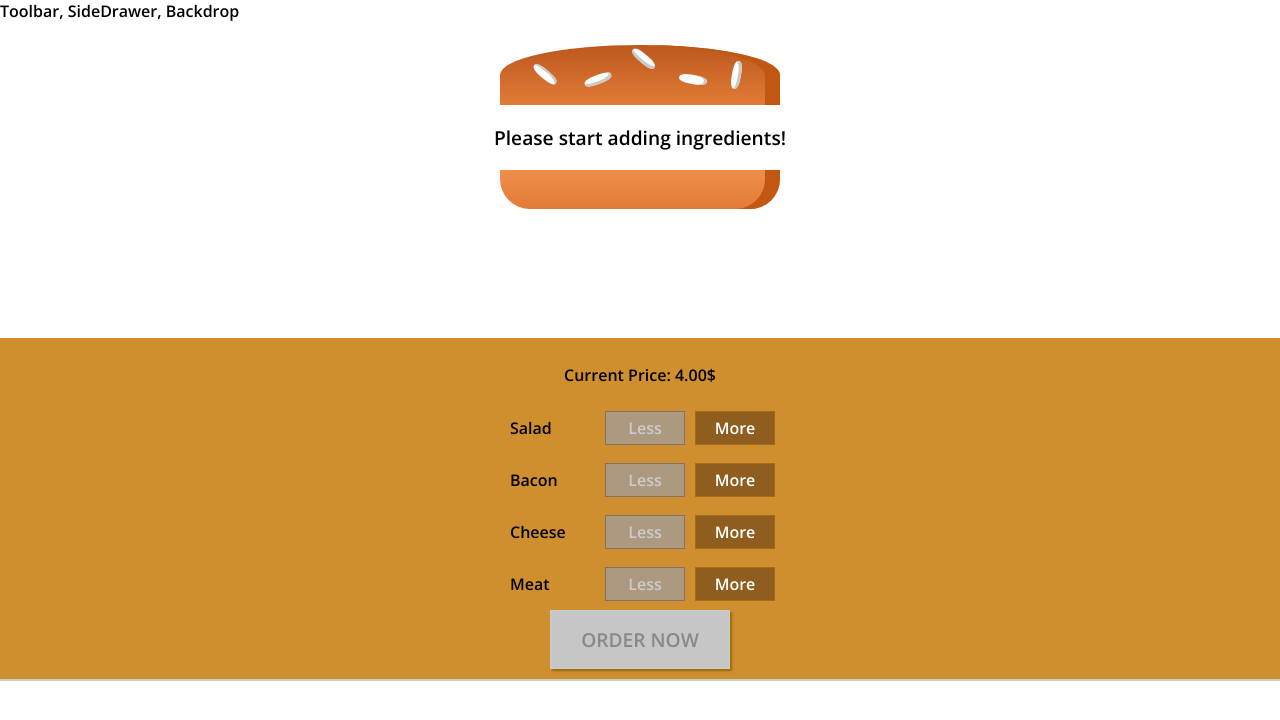
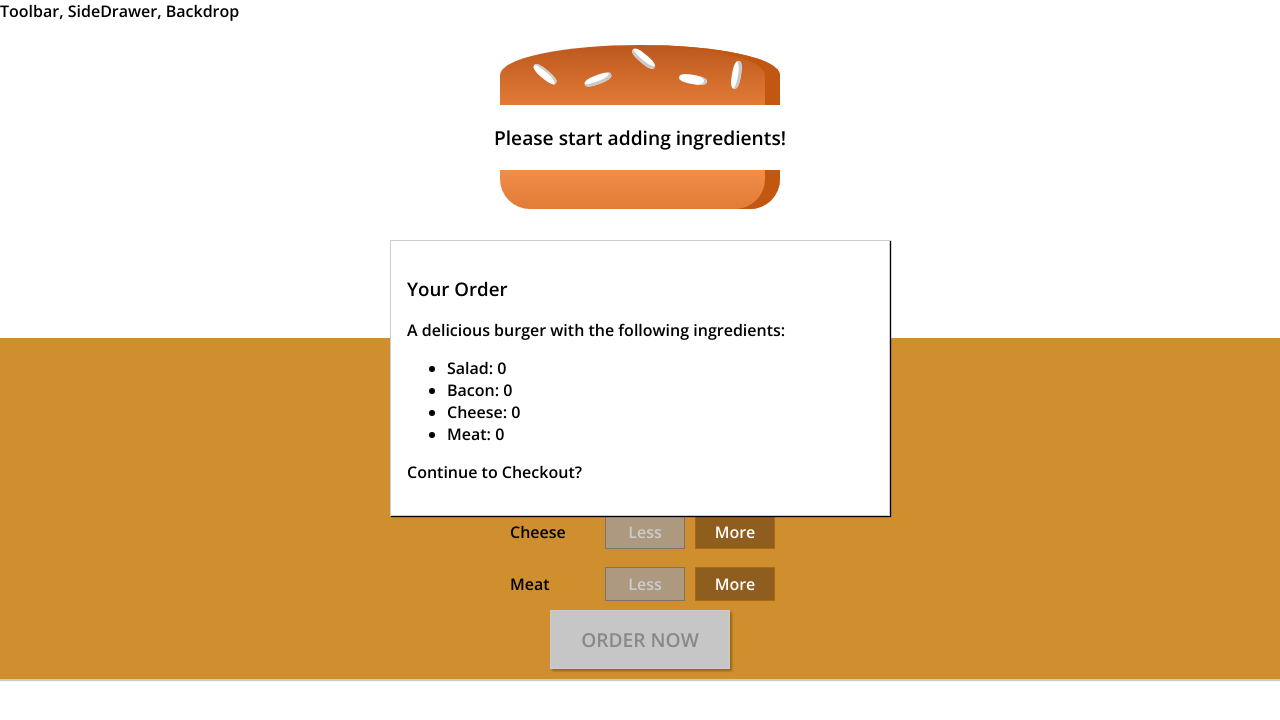
Before and after one commit to talaharon/Burger-Builder-App, a React app: page / in a window 1280 px wide. Shown: the top 720 px of the page. Built offline with nearby package versions, Linux system fonts and the light colour scheme.

Commit message:
Creating the Order Summary Modal

```diff
--- /dev/null
+++ b/src/components/Burger/OrderSummary/OrderSummary.js
@@ -0,0 +1,24 @@
+import React from 'react';
+import Aux from '../../../hoc/Aux';
+
+const orderSummary = (props) => {
+    const ingredientsSummary = Object.keys(props.ingredients)
+        .map(igKey => {
+            return (
+                <li  key={igKey}>
+                    <span style={{textTransform:'capitalize'}}>{igKey}</span>: {props.ingredients[igKey]}
+                </li>);
+        });
+    return(
+        <Aux>
+            <h3>Your Order</h3>
+            <p>A delicious burger with the following ingredients:</p>
+            <ul>
+                {ingredientsSummary}
+            </ul>
+            <p>Continue to Checkout?</p>
+        </Aux>
+    );
+};
+
+export default orderSummary;
--- /dev/null
+++ b/src/components/UI/Modal/Modal.css
@@ -0,0 +1,20 @@
+.Modal {
+    position: fixed;
+    z-index: 500;
+    background-color: white;
+    width: 70%;
+    border: 1px solid #ccc;
+    box-shadow: 1px 1px 1px black;
+    padding: 16px;
+    left: 15%;
+    top: 30%;
+    box-sizing: border-box;
+    transition: all 0.3s ease-out;
+}
+
+@media (min-width: 600px) {
+    .Modal {
+        width: 500px;
+        left: calc(50% - 250px);
+    }
+}
--- /dev/null
+++ b/src/components/UI/Modal/Modal.js
@@ -0,0 +1,10 @@
+import React from 'react'
+import classes from './Modal.css';
+
+const modal = (props) => (
+    <div className = {classes.Modal}>
+        {props.children}
+    </div>
+);
+
+export default modal;
--- a/src/containers/BurgerBuilder/BurgerBuilder.js
+++ b/src/containers/BurgerBuilder/BurgerBuilder.js
@@ -2,7 +2,8 @@
 import Aux from '../../hoc/Aux';
 import Burger from '../../components/Burger/Burger';
 import BuildControls from '../../components/Burger/BuildControls/BuildControls';
-
+import Modal from '../../components/UI/Modal/Modal';
+import OrderSummary from '../../components/Burger/OrderSummary/OrderSummary';
 
 const INGREDIENT_PRICES = {
         salad: 0.5,
@@ -68,6 +69,11 @@
 
         return (
             <Aux>
+                <Modal>
+                    <OrderSummary
+                        ingredients={this.state.ingredients}>
+                    </OrderSummary>
+                </Modal>
                 <Burger ingredients = {this.state.ingredients}></Burger>
                 <BuildControls
                 ingredientAdded = {this.addIngredientHandler}
```
Also changed, not shown: src/components/UI/Backdrop/Backdrop.js (added).
